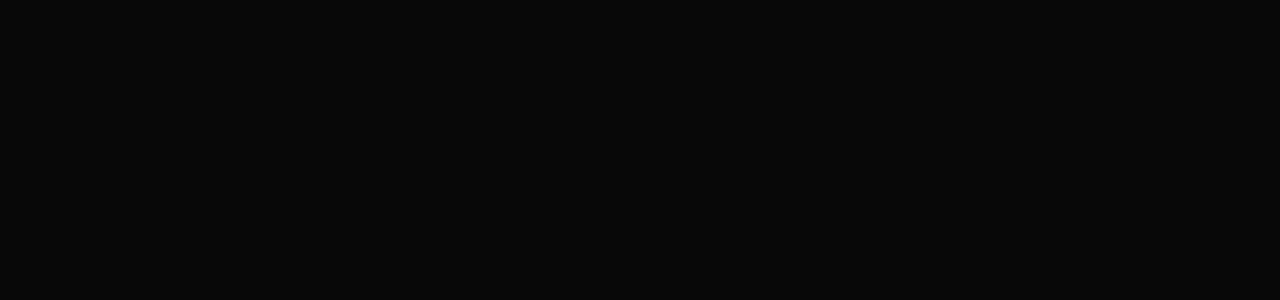
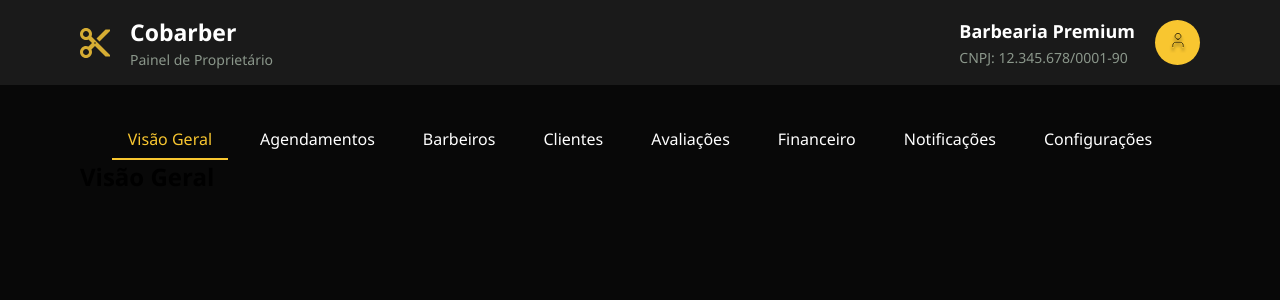
Before and after one commit to Cobarber-PI/proprietario-frontend, a Vue app: page /home/agendamentos in a window 1280 px wide. Before the commit this address had no page. Shown: the top 300 px of the page. Built offline with nearby package versions, Linux system fonts and the light colour scheme.

Commit message:
feat: fazendo seção de tab

```diff
--- a/src/components/Home.vue
+++ b/src/components/Home.vue
@@ -17,7 +17,50 @@
             </div>
         </div>
     </nav>
+
+    <div class="tabs">
+        <button v-for="tab in tabs" :key="tab.key" :class="{ active: activeTab === tab.key }"
+            @click="activeTab = tab.key">
+            {{ tab.label }}
+        </button>
+    </div>
+    <div class="tab-content">
+        <component :is="activeTabComponent" />
+    </div>
 </template>
+
+<script setup>
+import { ref, computed, watch, onMounted } from 'vue';
+
+import TabVisaoGeral from './tabs/TabVisaoGeral.vue';
+import TabAgendamentos from './tabs/TabAgendamentos.vue';
+import TabBarbeiros from './tabs/TabBarbeiros.vue';
+import TabClientes from './tabs/TabClientes.vue';
+import TabAvaliacoes from './tabs/TabAvaliacoes.vue';
+import TabFinanceiro from './tabs/TabFinanceiro.vue';
+import TabNotificacoes from './tabs/TabNotificacoes.vue';
+import TabConfiguracoes from './tabs/TabConfiguracoes.vue';
+
+const tabs = [
+    { label: 'Visão Geral', key: 'visao', component: TabVisaoGeral },
+    { label: 'Agendamentos', key: 'agendamentos', component: TabAgendamentos },
+    { label: 'Barbeiros', key: 'barbeiros', component: TabBarbeiros },
+    { label: 'Clientes', key: 'clientes', component: TabClientes },
+    { label: 'Avaliações', key: 'avaliacoes', component: TabAvaliacoes },
+    { label: 'Financeiro', key: 'financeiro', component: TabFinanceiro },
+    { label: 'Notificações', key: 'notificacoes', component: TabNotificacoes },
+    { label: 'Configurações', key: 'configuracoes', component: TabConfiguracoes },
+];
+const activeTab = ref(localStorage.getItem('activeTab') || 'visao');
+watch(activeTab, (newTab) => {
+    localStorage.setItem('activeTab', newTab)
+});
+
+const activeTabComponent = computed(() => {
+    const tab = tabs.find(t => t.key === activeTab.value);
+    return tab ? tab.component : null;
+});
+</script>
 
 <style scoped>
 nav {
@@ -70,7 +113,8 @@
     font-size: 14px;
     color: #8B978B;
 }
-.profile{
+
+.profile {
     border-radius: 50%;
     background-color: #F8C630;
     height: 45px;
@@ -81,8 +125,36 @@
     cursor: pointer;
     margin-left: 20px;
 }
+
 .profile img {
     width: 20px;
     height: 20px;
 }
+
+.tabs {
+    display: flex;
+    gap: 16px;
+    justify-content: center;
+    margin-top: 35px;
+}
+
+.tabs button {
+    background: none;
+    border: none;
+    color: #fff;
+    padding: 8px 16px;
+    cursor: pointer;
+    font-size: 16px;
+    border-bottom: 2px solid transparent;
+    transition: color 0.2s, border-bottom 0.2s;
+}
+
+.tabs button.active {
+    border-bottom: 2px solid #F8C630;
+    color: #F8C630;
+}
+
+.tab-content {
+    margin: 0 80px;
+}
 </style>
--- /dev/null
+++ b/src/components/tabs/TabAgendamentos.vue
@@ -0,0 +1,9 @@
+<template>
+    <div>
+        <h2>Agendamentos</h2>
+        <!-- Conteúdo de Agendamentos -->
+    </div>
+</template>
+<script setup>
+// ...
+</script>
--- /dev/null
+++ b/src/components/tabs/TabAvaliacoes.vue
@@ -0,0 +1,9 @@
+<template>
+    <div>
+        <h2>Avaliações</h2>
+        <!-- Conteúdo de Avaliações -->
+    </div>
+</template>
+<script setup>
+// ...
+</script>
--- /dev/null
+++ b/src/components/tabs/TabBarbeiros.vue
@@ -0,0 +1,9 @@
+<template>
+    <div>
+        <h2>Barbeiros</h2>
+        <!-- Conteúdo de Barbeiros -->
+    </div>
+</template>
+<script setup>
+// ...
+</script>
--- /dev/null
+++ b/src/components/tabs/TabClientes.vue
@@ -0,0 +1,9 @@
+<template>
+    <div>
+        <h2>Clientes</h2>
+        <!-- Conteúdo de Clientes -->
+    </div>
+</template>
+<script setup>
+// ...
+</script>
--- /dev/null
+++ b/src/components/tabs/TabConfiguracoes.vue
@@ -0,0 +1,9 @@
+<template>
+    <div>
+        <h2>Configurações</h2>
+        <!-- Conteúdo de Configurações -->
+    </div>
+</template>
+<script setup>
+// ...
+</script>
--- /dev/null
+++ b/src/components/tabs/TabFinanceiro.vue
@@ -0,0 +1,9 @@
+<template>
+    <div>
+        <h2>Financeiro</h2>
+        <!-- Conteúdo de Financeiro -->
+    </div>
+</template>
+<script setup>
+// ...
+</script>
--- /dev/null
+++ b/src/components/tabs/TabNotificacoes.vue
@@ -0,0 +1,9 @@
+<template>
+    <div>
+        <h2>Notificações</h2>
+        <!-- Conteúdo de Notificações -->
+    </div>
+</template>
+<script setup>
+// ...
+</script>
--- /dev/null
+++ b/src/components/tabs/TabVisaoGeral.vue
@@ -0,0 +1,9 @@
+<script setup>
+// ...
+</script>
+<template>
+    <div>
+        <h2>Visão Geral</h2>
+        <!-- Conteúdo da Visão Geral -->
+    </div>
+</template>
--- a/src/router/index.js
+++ b/src/router/index.js
@@ -1,6 +1,15 @@
 import { createRouter, createWebHistory } from 'vue-router'
 import LoginView from '../views/LoginView.vue'
+
 import HomeView from '../views/HomeView.vue'
+import TabVisaoGeral from '../components/tabs/TabVisaoGeral.vue'
+import TabAgendamentos from '../components/tabs/TabAgendamentos.vue'
+import TabBarbeiros from '../components/tabs/TabBarbeiros.vue'
+import TabClientes from '../components/tabs/TabClientes.vue'
+import TabAvaliacoes from '../components/tabs/TabAvaliacoes.vue'
+import TabFinanceiro from '../components/tabs/TabFinanceiro.vue'
+import TabNotificacoes from '../components/tabs/TabNotificacoes.vue'
+import TabConfiguracoes from '../components/tabs/TabConfiguracoes.vue'
 
 const router = createRouter({
   history: createWebHistory(import.meta.env.BASE_URL),
@@ -14,6 +23,48 @@
       path: '/home',
       name: 'home',
       component: HomeView,
+      children: [
+        {
+          path: 'visao-geral',
+          name: 'visao-geral',
+          component: TabVisaoGeral,
+        },
+        {
+          path: 'agendamentos',
+          name: 'agendamentos',
+          component: TabAgendamentos,
+        },
+        {
+          path: 'barbeiros',
+          name: 'barbeiros',
+          component: TabBarbeiros,
+        },
+        {
+          path: 'clientes',
+          name: 'clientes',
+          component: TabClientes,
+        },
+        {
+          path: 'avaliacoes',
+          name: 'avaliacoes',
+          component: TabAvaliacoes,
+        },
+        {
+          path: 'financeiro',
+          name: 'financeiro',
+          component: TabFinanceiro,
+        },
+        {
+          path: 'notificacoes',
+          name: 'notificacoes',
+          component: TabNotificacoes,
+        },
+        {
+          path: 'configuracoes',
+          name: 'configuracoes',
+          component: TabConfiguracoes,
+        },
+      ],
     },
   ],
 })
```
